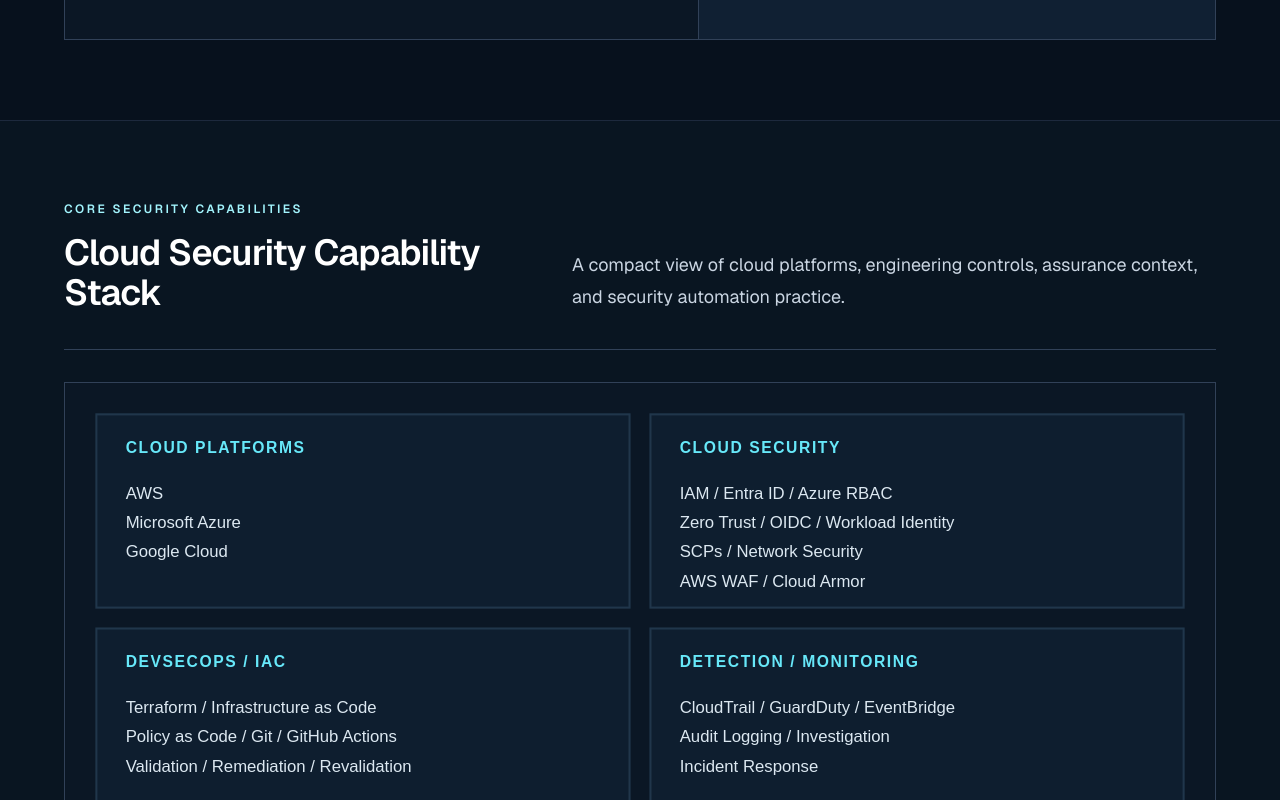
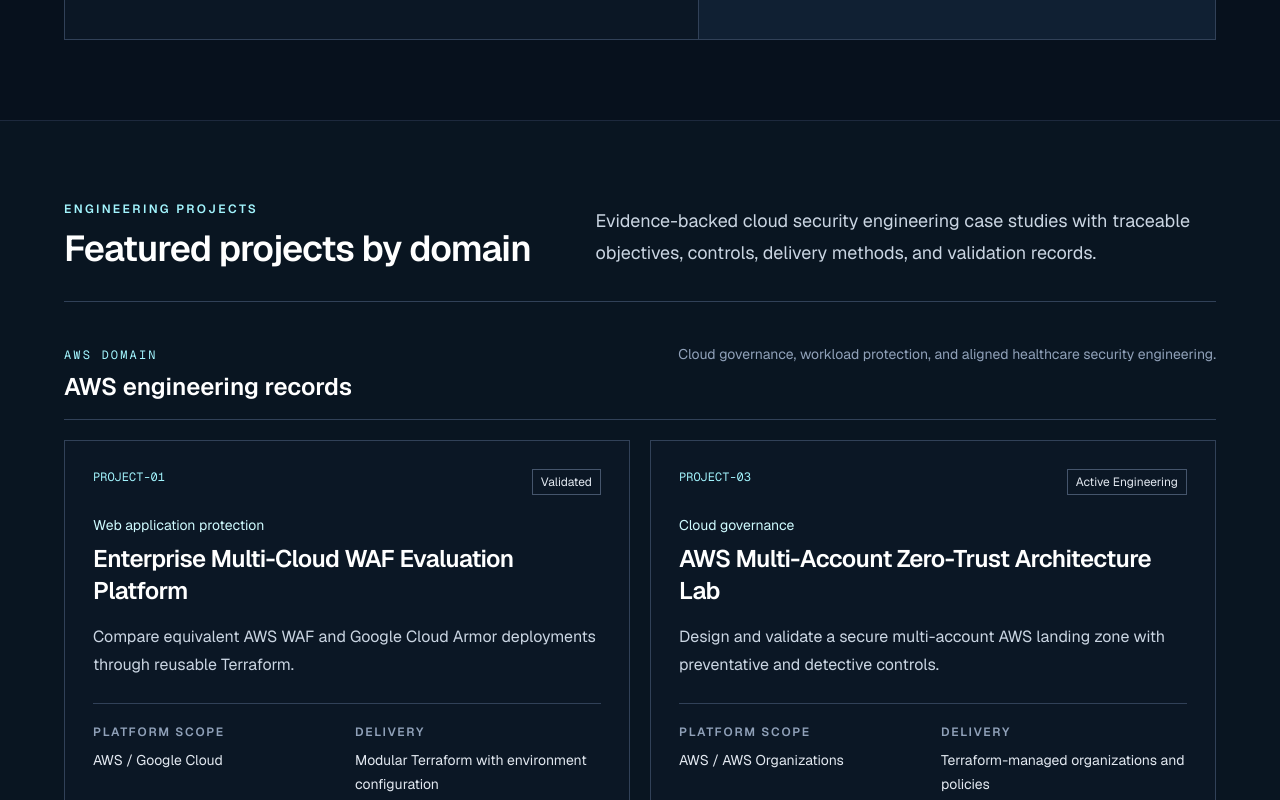
Before and after one commit to nagasesank/Nagasesank.github.io, a Next.js app: page / in a window 1280 px wide. Shown: the part 1840-2640 px from the top of the page. Built offline with nearby package versions, Linux system fonts and the light colour scheme.

Commit message:
refactor(portfolio): remove capability stack from homepage

```diff
--- a/app/page.tsx
+++ b/app/page.tsx
@@ -3,7 +3,6 @@
 import Navbar from "@/components/Navbar";
 import Hero from "@/components/Hero";
 import FeaturedProject from "@/components/FeaturedProject";
-import CoreSkills from "@/components/CoreSkills";
 import ProjectsGrid from "@/components/ProjectsGrid";
 import SecurityLabs from "@/components/SecurityLabs";
 import About from "@/components/About";
@@ -19,7 +18,6 @@
       <Navbar />
       <Hero />
       <FeaturedProject />
-      <CoreSkills />
       <ProjectsGrid />
       <SecurityLabs />
       <About />
```
